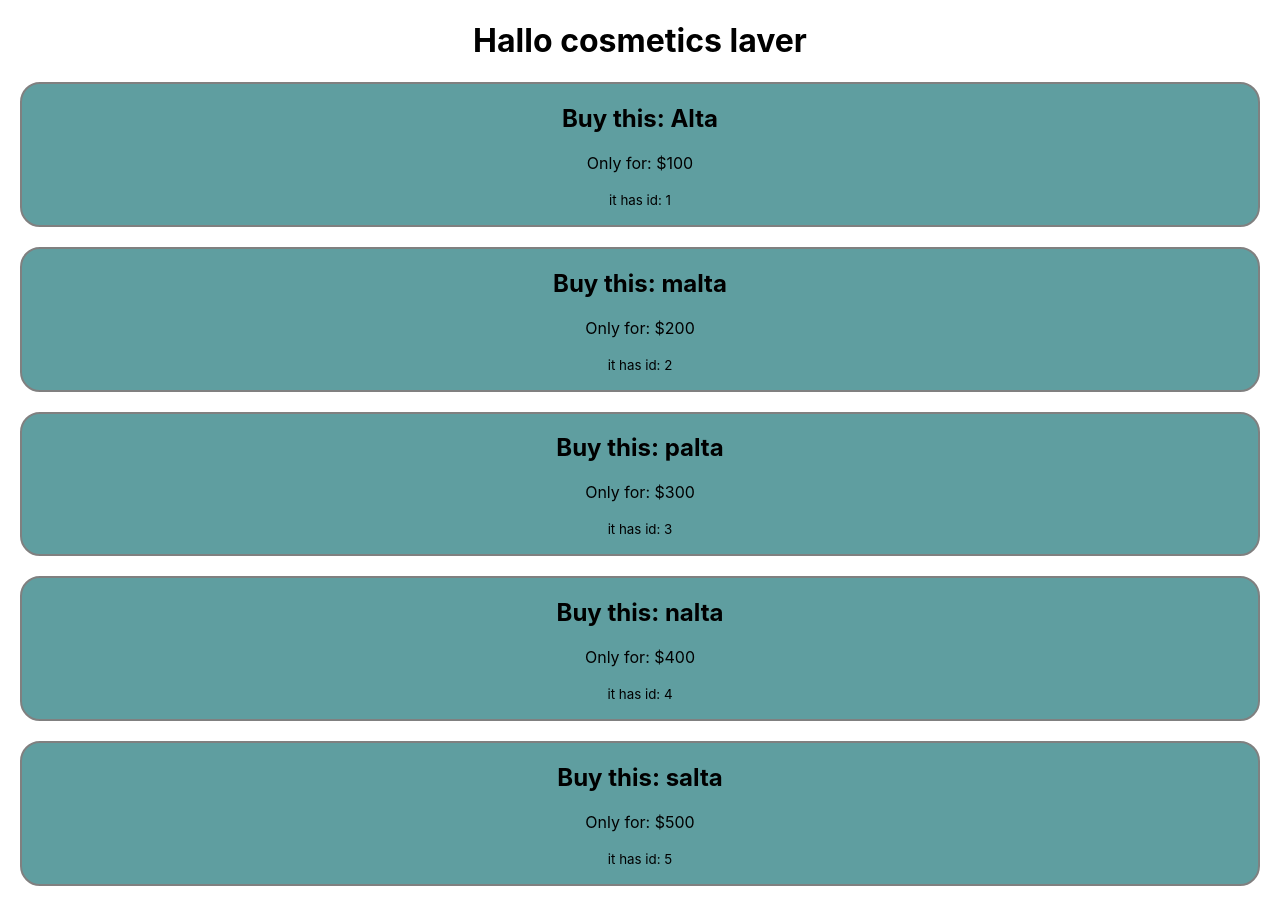
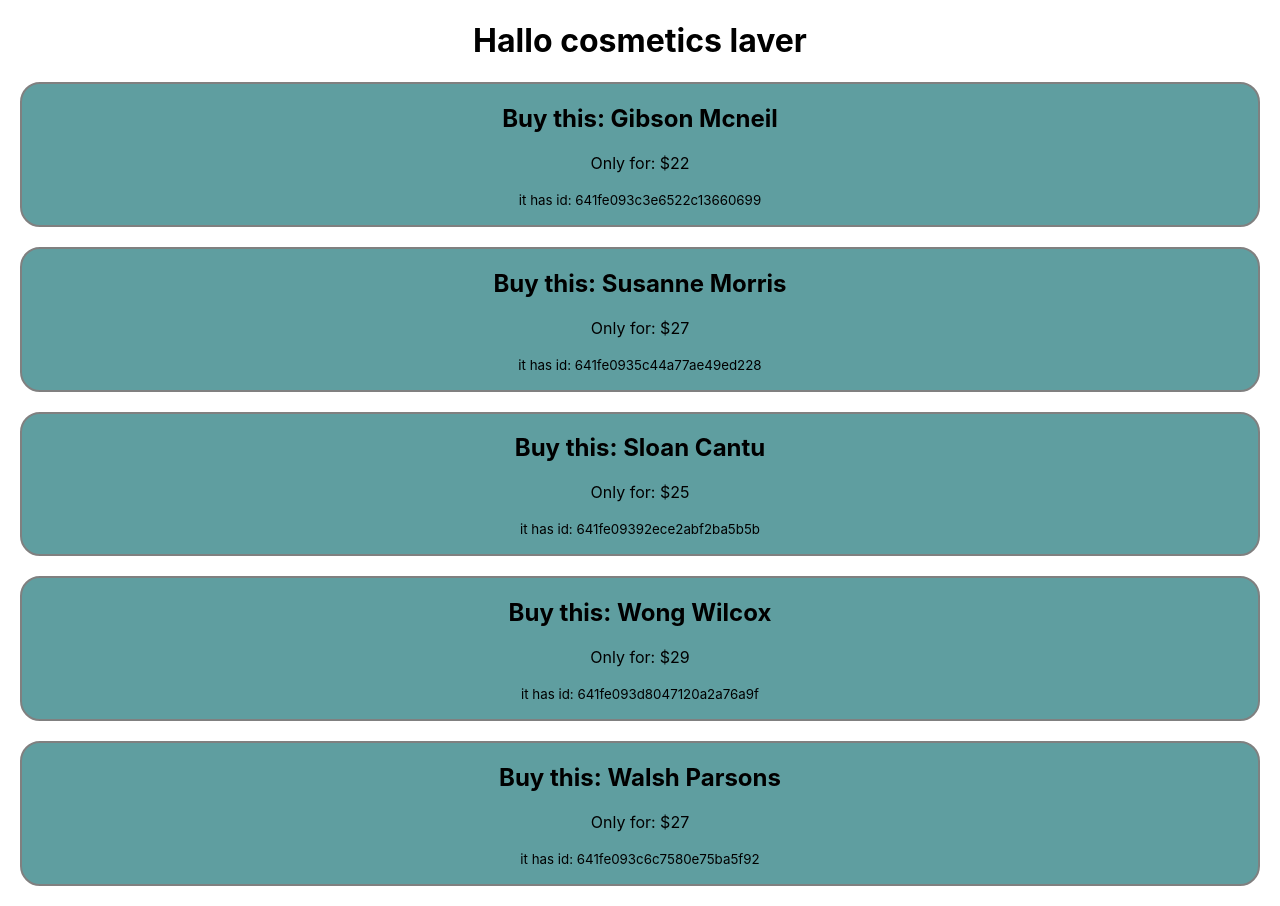
Before and after one commit to HmSani6699/react-storage-handlar-projects, a React (Create React App) app: page / in a window 1280 px wide. Built offline with nearby package versions, Linux system fonts and the light colour scheme.

Commit message:
jaon data load

```diff
--- a/src/component/Cosmetics/Cosmetics.js
+++ b/src/component/Cosmetics/Cosmetics.js
@@ -2,13 +2,40 @@ import React from 'react';
 import Cosmetic from '../Cosmetic/Cosmetic';
 
 const Cosmetics = () => {
+    // const cosmetics = [
+    //     { id: 1, name: "Alta", price: 100 },
+    //     { id: 2, name: "malta", price: 200 },
+    //     { id: 3, name: "palta", price: 300 },
+    //     { id: 4, name: "nalta", price: 400 },
+    //     { id: 5, name: "salta", price: 500 }
+    // ]
     const cosmetics = [
-        { id: 1, name: "Alta", price: 100 },
-        { id: 2, name: "malta", price: 200 },
-        { id: 3, name: "palta", price: 300 },
-        { id: 4, name: "nalta", price: 400 },
-        { id: 5, name: "salta", price: 500 }
-    ]
+        {
+            "id": "641fe093c3e6522c13660699",
+            "price": 22,
+            "name": "Gibson Mcneil"
+        },
+        {
+            "id": "641fe0935c44a77ae49ed228",
+            "price": 27,
+            "name": "Susanne Morris"
+        },
+        {
+            "id": "641fe09392ece2abf2ba5b5b",
+            "price": 25,
+            "name": "Sloan Cantu"
+        },
+        {
+            "id": "641fe093d8047120a2a76a9f",
+            "price": 29,
+            "name": "Wong Wilcox"
+        },
+        {
+            "id": "641fe093c6c7580e75ba5f92",
+            "price": 27,
+            "name": "Walsh Parsons"
+        }
+    ];
     return (
         <div>
             <h1>Hallo cosmetics laver</h1>
```
